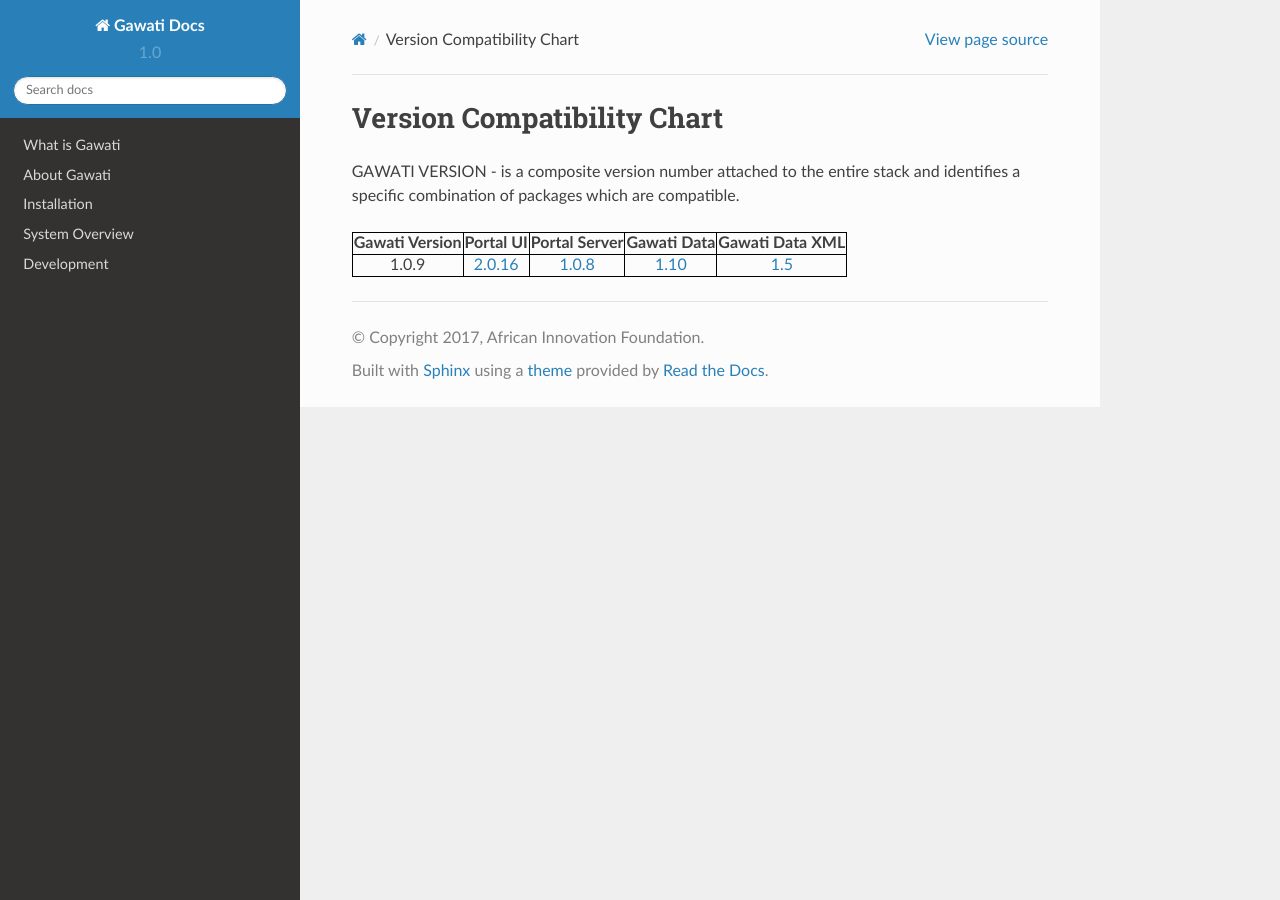
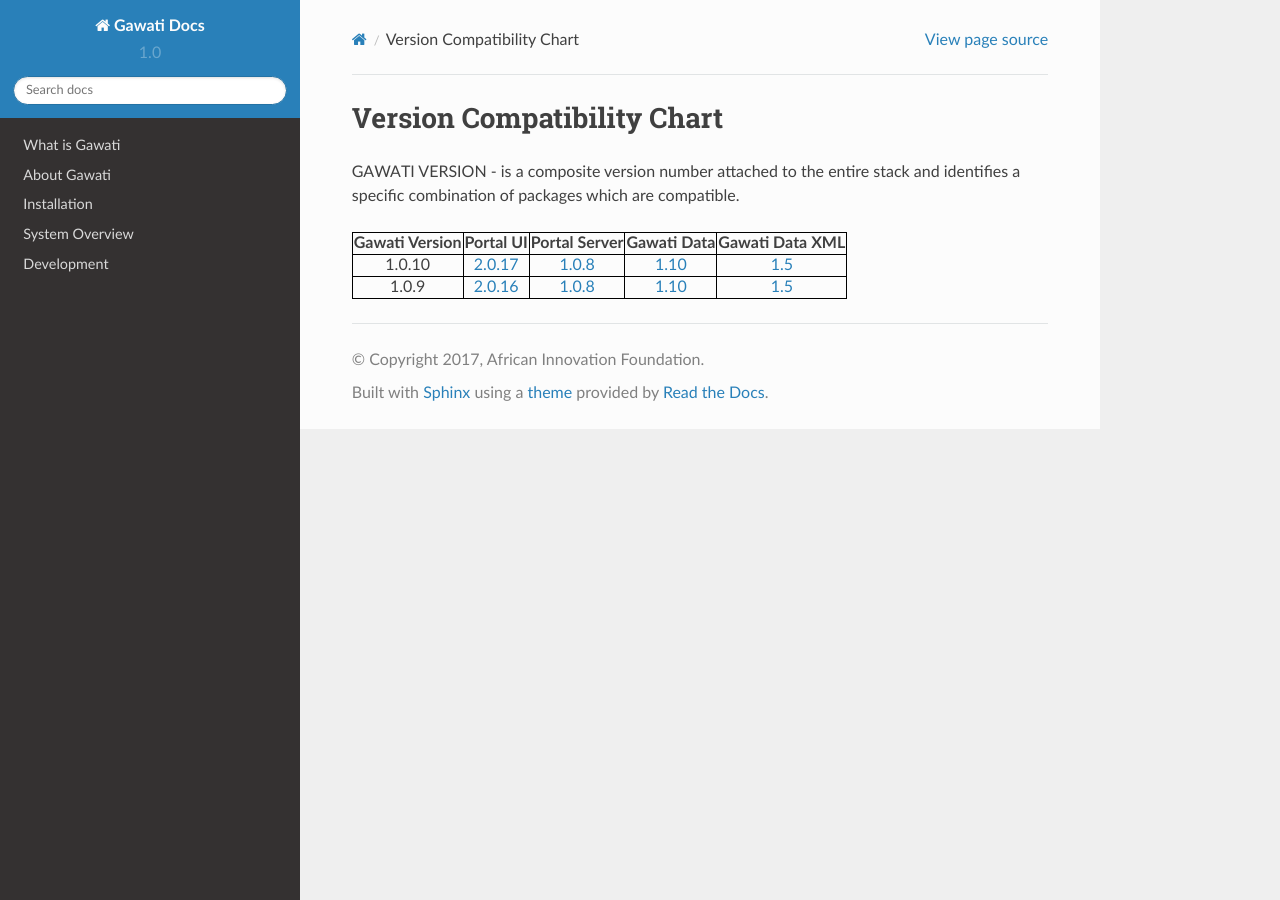
Before and after one commit to gawati/gawati-docs, a Sphinx documentation site: the page built from docs/source/development/version-compat.rst, in a window 1280 px wide. Built offline with Sphinx 7.4.7 and the Read the Docs theme 2.0.0, drawn with Linux system fonts in a browser that asks for light colours.

Commit message:
Updating version compat table

```diff
--- a/docs/source/development/version-compat.rst
+++ b/docs/source/development/version-compat.rst
@@ -1,6 +1,5 @@
 Version Compatibility Chart
 ###########################
-
 
 GAWATI VERSION - is a composite version number attached to the entire stack and identifies a specific combination of packages which are compatible.
 
@@ -19,6 +18,22 @@ GAWATI VERSION - is a composite version number attached to the entire stack and
     </thead>
 
         <tr>
+            <td style="border: 1px solid black; text-align:center;">1.0.10</td>
+            <td style="border: 1px solid black; text-align:center;">
+                <a href="https://github.com/gawati/gawati-portal-ui/commit/cfc6ab76a2c26c1e87912f2a52c06bd176ac9b3b">2.0.17</a>
+                </td>
+            <td style="border: 1px solid black; text-align:center;">
+                <a href="https://github.com/gawati/gawati-portal-server/commit/8d490f9de297d7fd4ada45b00f8e513005484414">1.0.8</a>
+                </td>
+            <td style="border: 1px solid black; text-align:center;">
+                <a href="https://github.com/gawati/gawati-data/commit/e04eb034a11f2528b21903ff5e4e627ab8b6c5c6">1.10</a>
+                </td>
+            <td style="border: 1px solid black; text-align:center;">
+                <a href="https://github.com/gawati/gawati-data-xml/commit/633cd4af5da3a292bf9288640ade5d2c94041092">1.5</a>
+                </td>
+        </tr>
+
+        <tr>
             <td style="border: 1px solid black; text-align:center;">1.0.9</td>
             <td style="border: 1px solid black; text-align:center;">
                 <a href="https://github.com/gawati/gawati-portal-ui/commit/2240cfce77a49c1aca0b8db1f2fe9d6716d781a7">2.0.16</a>
```
